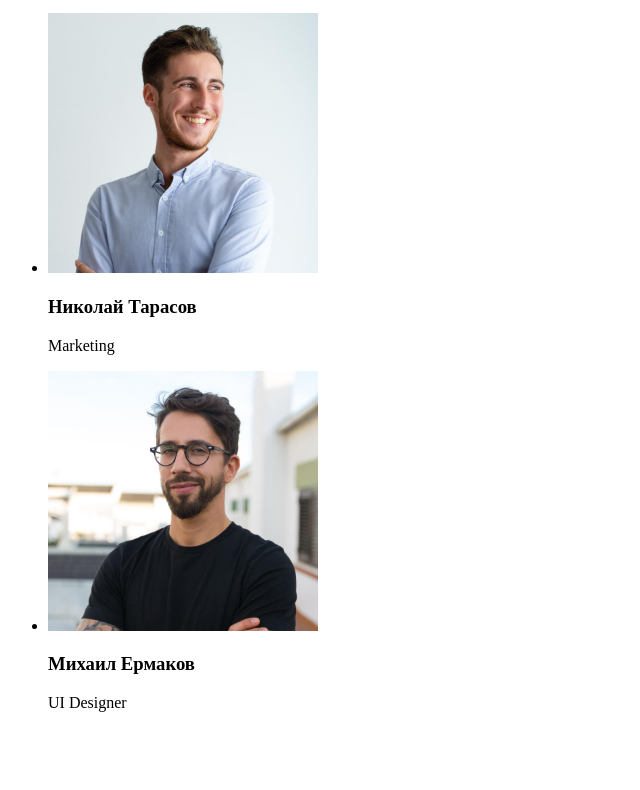
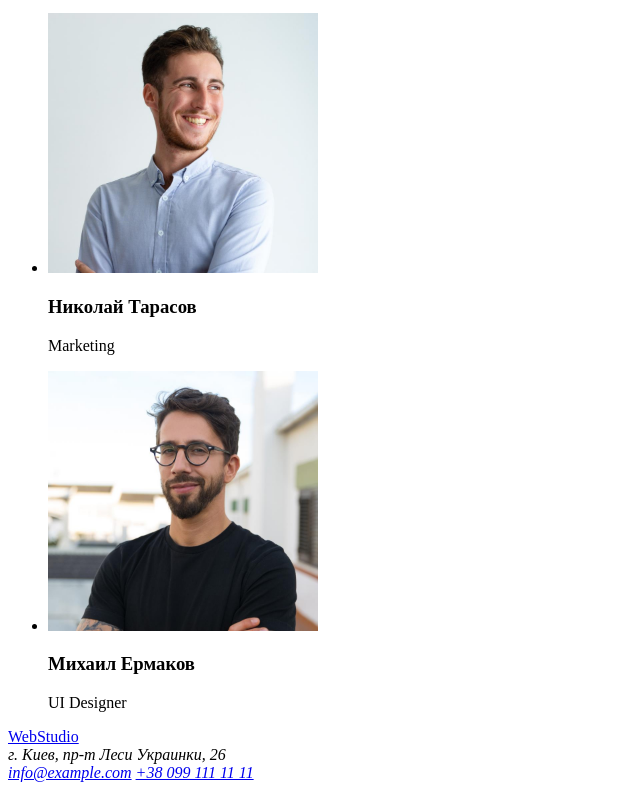
Before and after one commit to MaksymKolii/goit_markup_hw_01, a plain HTML site: page index.html in a window 1280 px wide. Shown: the part 2323-3113 px from the top of the page, without its empty margins (0-640 px from the left). Before the commit the page ends 3051 px from the top, so only its background shows below. Drawn offline with Linux system fonts and the light colour scheme.

Commit message:
Add Footer

```diff
--- a/index.html
+++ b/index.html
@@ -92,7 +92,15 @@
     </main>
    <!--Footer-->
     <footer>
+        <a href="/">WebStudio</a>
+        <address>
+            г. Киев, пр-т Леси Украинки, 26
+        </address>
 
+        <address>
+            <a href="mailto:info@example.com">info@example.com</a>
+            <a href="tel:+380991111111">+38 099 111 11 11</a>
+        </address>
     </footer>
 </body>
 </html>
```
